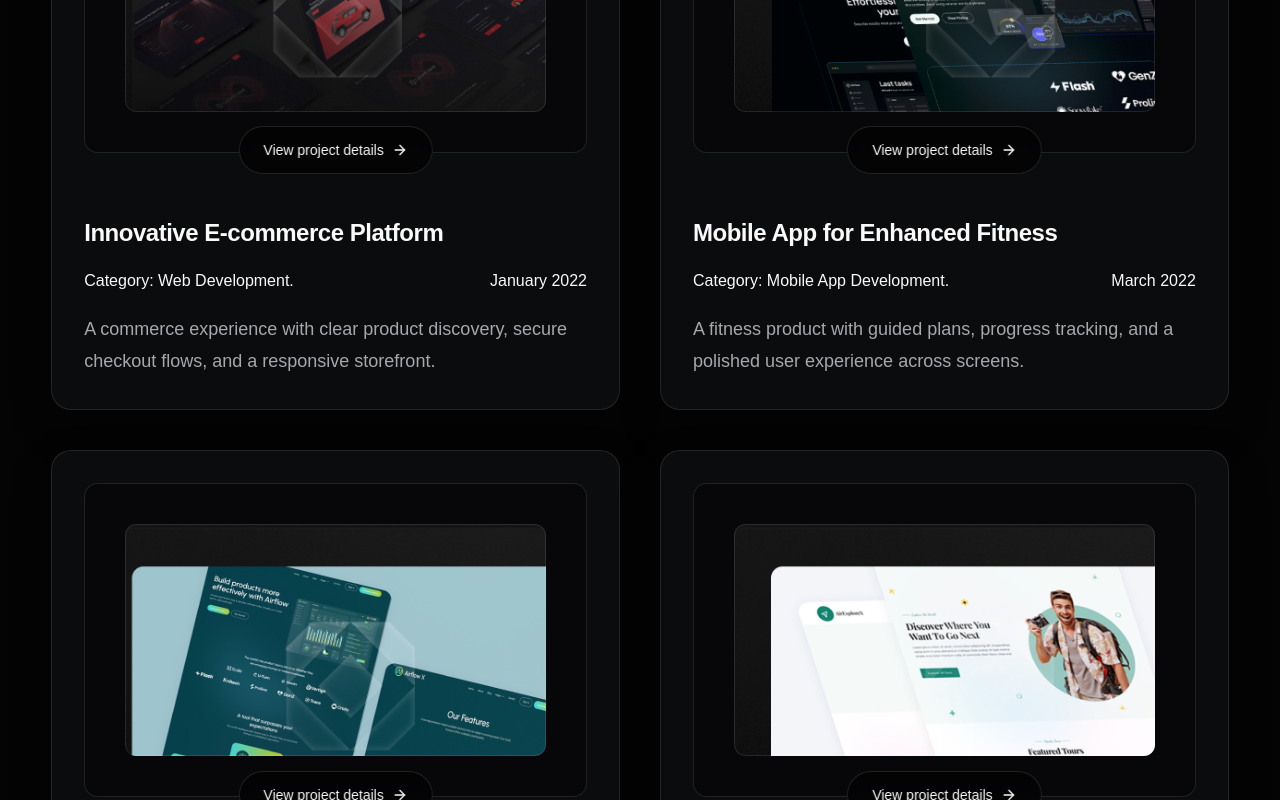
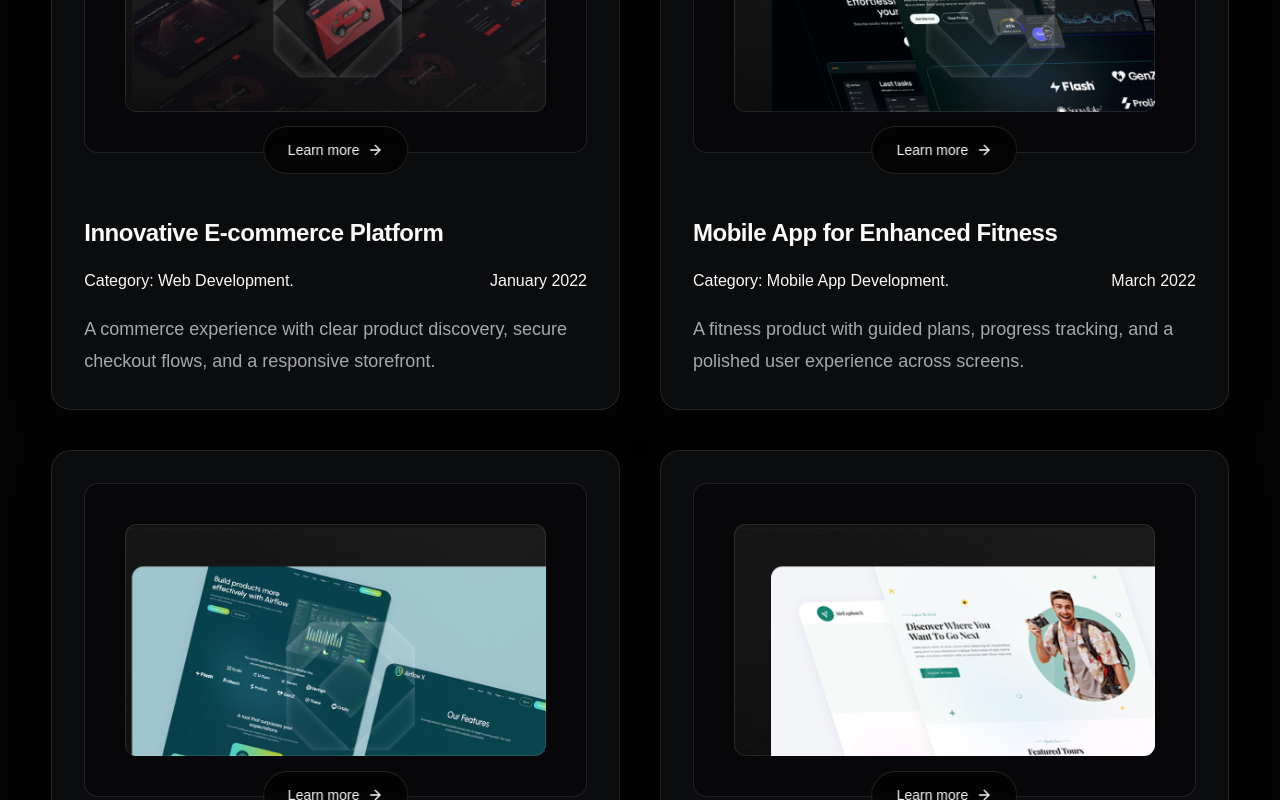
Before and after one commit to Diegofreema/netpro.africa, a React (Vite) app: page / in a window 1280 px wide. Shown: the part 5000-5800 px from the top of the page. Built offline with nearby package versions, Linux system fonts and the light colour scheme.

Commit message:
feat: update button links and improve accessibility in hero and project card components

```diff
--- a/src/features/home/components/hero-section.tsx
+++ b/src/features/home/components/hero-section.tsx
@@ -40,7 +40,7 @@ export function HeroSection() {
             <LandingButton to="/contact-us">
               {heroContent.primaryCta}
             </LandingButton>
-            <LandingButton to="/contact-us" variant="quiet">
+            <LandingButton to="/projects" variant="quiet">
               {heroContent.secondaryCta}
             </LandingButton>
           </div>
--- a/src/features/home/components/project-card.tsx
+++ b/src/features/home/components/project-card.tsx
@@ -19,9 +19,10 @@ export function ProjectCard({ project }: ProjectCardProps) {
         />
         <Link
           to="/projects"
+          aria-label={`Learn more about ${project.title}`}
           className="np-focus absolute bottom-[-1.4rem] left-1/2 inline-flex min-h-12 -translate-x-1/2 items-center gap-2 whitespace-nowrap rounded-full border border-white/12 bg-background/90 px-6 text-sm font-medium text-foreground backdrop-blur transition-[background-color,border-color,transform] duration-(--np-duration-fast) hover:border-white/22 hover:bg-white/[0.08]"
         >
-          View project details
+          Learn more
           <ArrowRightIcon className="size-4" aria-hidden="true" />
         </Link>
       </div>
```
